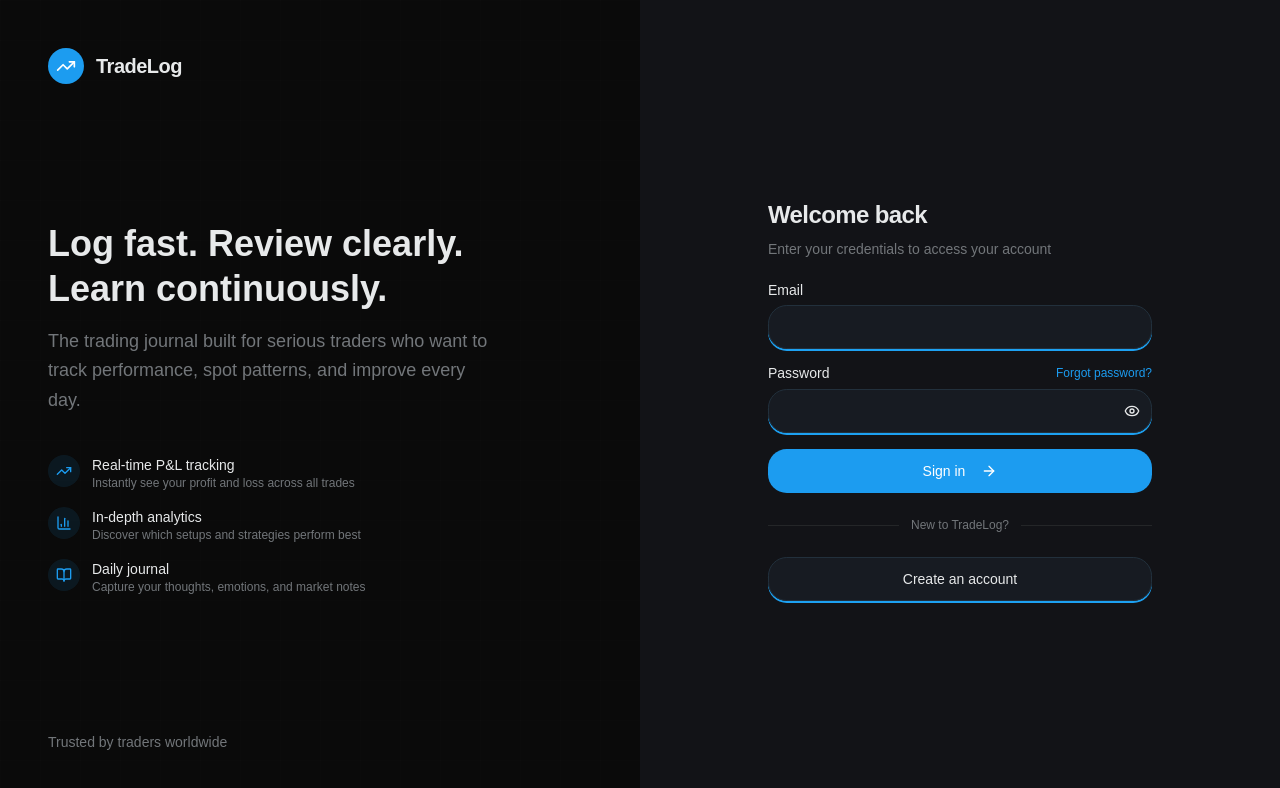
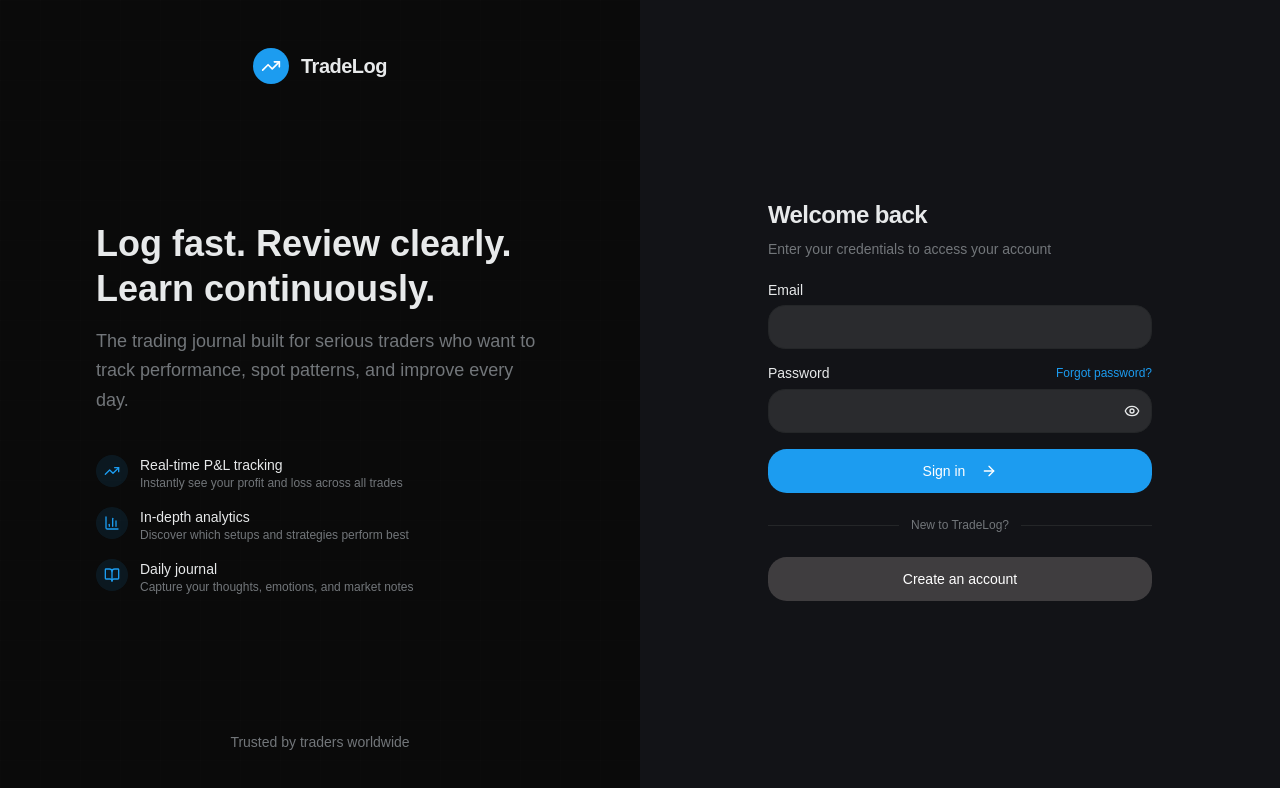
Before and after one commit to amarit/tradebeat-app, a React (Vite) app: page / in a window 1280 px wide. Shown: the top 788 px of the page. Built offline with nearby package versions, Linux system fonts and the light colour scheme.

Commit message:
Fixed colors

```diff
--- a/src/components/ui/button.tsx
+++ b/src/components/ui/button.tsx
@@ -13,7 +13,7 @@ const buttonVariants = cva(
         destructive:
           "bg-destructive text-white hover:bg-destructive/90 focus-visible:ring-destructive/20 dark:focus-visible:ring-destructive/40 dark:bg-destructive/60",
         outline:
-          "border bg-background shadow-xs hover:bg-accent hover:text-accent-foreground dark:bg-input/30 dark:border-input dark:hover:bg-input/50",
+          "bg-secondary text-primary-foreground hover:bg-primary/90",
         secondary:
           "bg-secondary text-secondary-foreground hover:bg-secondary/80",
         ghost:
--- a/src/components/ui/input.tsx
+++ b/src/components/ui/input.tsx
@@ -8,9 +8,9 @@ function Input({ className, type, ...props }: React.ComponentProps<"input">) {
       type={type}
       data-slot="input"
       className={cn(
-        "file:text-foreground placeholder:text-muted-foreground selection:bg-primary selection:text-primary-foreground dark:bg-input/30 border-input h-9 w-full min-w-0 rounded-md border bg-transparent px-3 py-1 text-base shadow-xs transition-[color,box-shadow] outline-none file:inline-flex file:h-7 file:border-0 file:bg-transparent file:text-sm file:font-medium disabled:pointer-events-none disabled:cursor-not-allowed disabled:opacity-50 md:text-sm",
-        "focus-visible:border-ring focus-visible:ring-ring/50 focus-visible:ring-[3px]",
-        "aria-invalid:ring-destructive/20 dark:aria-invalid:ring-destructive/40 aria-invalid:border-destructive",
+        "h-10 w-full rounded-sm border border-border bg-card px-3 text-sm",
+        "focus:outline-none focus:border-primary",
+        "disabled:opacity-50 disabled:cursor-not-allowed",
         className
       )}
       {...props}
--- a/src/features/auth/BrandingPanel.tsx
+++ b/src/features/auth/BrandingPanel.tsx
@@ -3,7 +3,7 @@ import { FeatureItem } from "./FeatureItem" // om du bryter ut den, annars ta bo
 
 export function BrandingPanel() {
   return (
-    <div className="hidden lg:flex lg:w-1/2 relative bg-sidebar flex-col justify-between p-12 overflow-hidden">
+    <div className="hidden lg:flex lg:w-1/2 relative bg-sidebar flex-col justify-between p-12 overflow-hidden items-center">
       {/* Subtle background pattern */}
       <div className="absolute inset-0 opacity-[0.03]">
         <svg width="100%" height="100%" xmlns="http://www.w3.org/2000/svg">
--- a/src/index.css
+++ b/src/index.css
@@ -6,7 +6,7 @@
 @custom-variant dark (&:is(.dark *));
 
 :root {
-  --background: hsl(210 40% 98%);
+  --background: hsl(210 25% 96%);
   --foreground: oklch(0.1884 0.0128 248.5103);
   --card: hsl(0 0% 100%);
   --card-foreground: oklch(0.1884 0.0128 248.5103);
@@ -14,6 +14,7 @@
   --popover-foreground: oklch(0.1884 0.0128 248.5103);
   --primary: oklch(0.6723 0.1606 244.9955);
   --primary-foreground: oklch(1.0000 0 0);
+  /* --secondary: hsla(0, 4%, 15%, 0.432); */
   --secondary: hsl(210 40% 96%);
   --secondary-foreground: hsl(222 47% 11%);
   --muted: oklch(0.9222 0.0013 286.3737);
@@ -30,11 +31,12 @@
   --chart-3: oklch(0.8214 0.1600 82.5337);
   --chart-4: oklch(0.7064 0.1822 151.7125);
   --chart-5: oklch(0.5919 0.2186 10.5826);
-  --sidebar: oklch(0.9784 0.0011 197.1387);
+  --sidebar: hsl(206, 26%, 95%);
   --sidebar-foreground: oklch(0.1884 0.0128 248.5103);
   --sidebar-primary: oklch(0.6723 0.1606 244.9955);
   --sidebar-primary-foreground: oklch(1.0000 0 0);
-  --sidebar-accent: oklch(0.9392 0.0166 250.8453);
+  /* --sidebar-accent: oklch(0.9392 0.0166 250.8453); */
+   --sidebar-accent: oklch(89.755% 0.0001 271.152);
   --sidebar-accent-foreground: oklch(0.6723 0.1606 244.9955);
   --sidebar-border: oklch(0.9271 0.0101 238.5177);
   --sidebar-ring: oklch(0.6818 0.1584 243.3540);
@@ -72,14 +74,15 @@
 .dark {
   --background: #121317;
   --foreground: oklch(0.9328 0.0025 228.7857);
-  --card: oklch(0.2097 0.0080 274.5332);
+  /* --card: oklch(0.2097 0.0080 274.5332); */
+  --card: oklch(28.924% 0.00565 271.227);
   --card-foreground: oklch(0.8853 0 0);
   --popover: oklch(0 0 0);
   --popover-foreground: oklch(0.9328 0.0025 228.7857);
   --primary: oklch(0.6692 0.1607 245.0110);
   --primary-foreground: oklch(1.0000 0 0);
-  --secondary: oklch(0.9622 0.0035 219.5331);
-  --secondary-foreground: oklch(0.1884 0.0128 248.5103);
+  --secondary: hsla(0, 3%, 47%, 0.432);
+  --secondary-foreground: hsl(222 47% 11%);
   --muted: oklch(0.2090 0 0);
   --muted-foreground: oklch(0.5637 0.0078 247.9662);
   --accent: oklch(0.1928 0.0331 242.5459);
```
